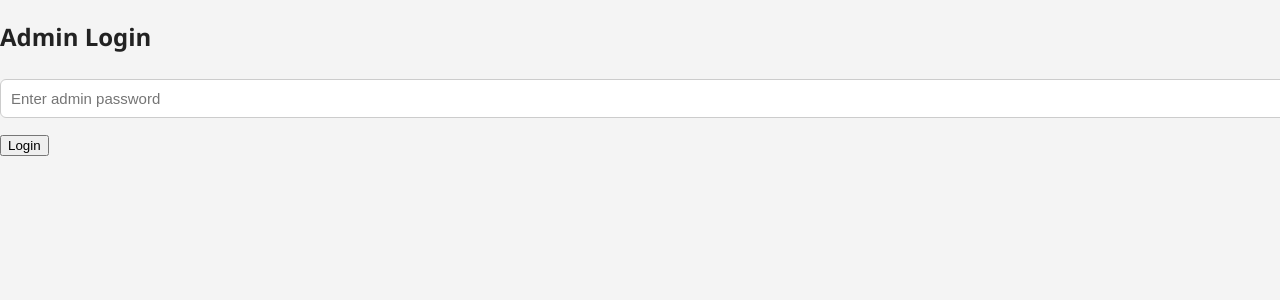
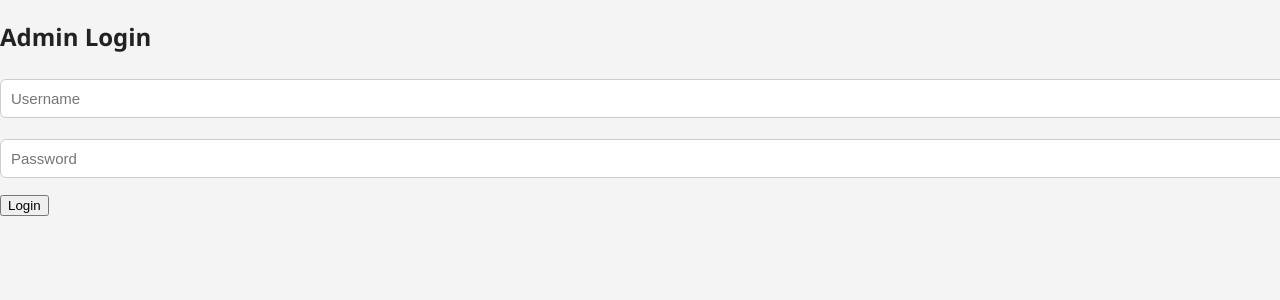
Before and after one commit to jaiminbvmengg/portfolio, a React (Create React App) app in the folder portfolio/: page /admin in a window 1280 px wide. Shown: the top 300 px of the page. Built offline with nearby package versions, Linux system fonts and the light colour scheme.

Commit message:
Update AdminLogin.jsx

```diff
--- a/portfolio/src/Pages/Admin/AdminLogin.jsx
+++ b/portfolio/src/Pages/Admin/AdminLogin.jsx
@@ -1,33 +1,55 @@
 import React, { useState } from "react";
-import "./Admin.css";
 
 const AdminLogin = ({ onLogin }) => {
-  const [password, setPassword] = useState("");
+  const [user, setUser] = useState("");
+  const [pass, setPass] = useState("");
+  const [error, setError] = useState("");
 
-  const handleLogin = (e) => {
+  const submit = async (e) => {
     e.preventDefault();
 
-    // simple static password (you can improve later)
-    if (password === "admin123") {
-      localStorage.setItem("admin_auth", "true");
-      onLogin(true);
-    } else {
-      alert("Incorrect Password");
+    try {
+      const res = await fetch("https://portfolio-f8i9.onrender.com/api/admin-login", {
+        method: "POST",
+        headers: { "Content-Type": "application/json" },
+        body: JSON.stringify({ user, pass }),
+      });
+
+      const data = await res.json();
+
+      if (data.success) {
+        localStorage.setItem("admin_auth", "yes");
+        onLogin();
+      } else {
+        setError("Invalid username or password");
+      }
+    } catch (err) {
+      console.error(err);
+      setError("Server error");
     }
   };
 
   return (
-    <div className="admin-login-container">
+    <div className="login-wrapper">
       <h2>Admin Login</h2>
 
-      <form onSubmit={handleLogin}>
+      {error && <p style={{ color: "red" }}>{error}</p>}
+
+      <form onSubmit={submit}>
+        <input
+          type="text"
+          placeholder="Username"
+          value={user}
+          onChange={(e) => setUser(e.target.value)}
+        />
+
         <input
           type="password"
-          placeholder="Enter admin password"
-          value={password}
-          onChange={(e) => setPassword(e.target.value)}
-          required
+          placeholder="Password"
+          value={pass}
+          onChange={(e) => setPass(e.target.value)}
         />
+
         <button type="submit">Login</button>
       </form>
     </div>
```
